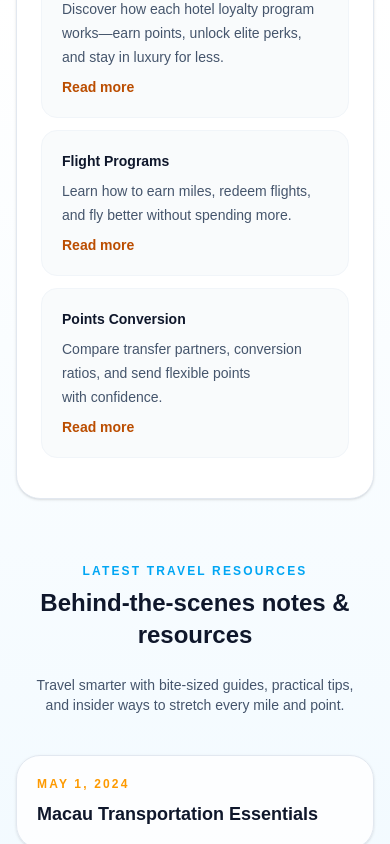
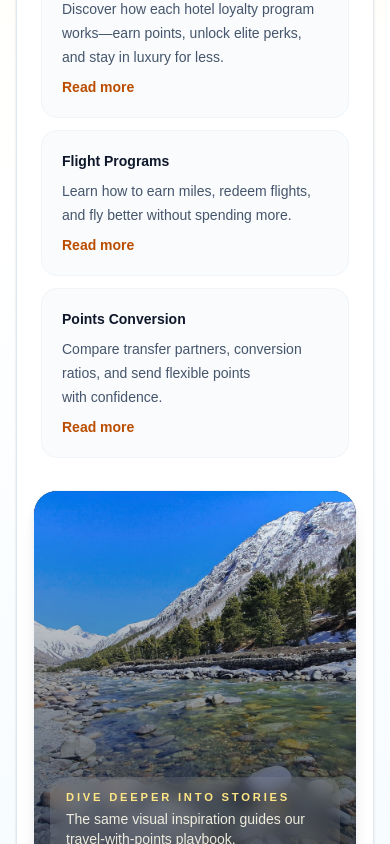
Before and after one commit to bansalmanik/travel-website, a Next.js app: page / in a window 390 px wide. Shown: the part 1156-2000 px from the top of the page. Built offline with nearby package versions, Linux system fonts and the light colour scheme.

Commit message:
Add shared story image to travel with points section

```diff
--- a/app/page.tsx
+++ b/app/page.tsx
@@ -39,6 +39,7 @@ export default async function Home() {
     url: `/travel-resources/${entry.slug}`,
   }));
   const heroImageSrc = "/images/content/cover_1.jpg";
+  const storiesFeatureImageSrc = heroImageSrc;
 
   return (
     <div className="min-h-screen bg-gradient-to-b from-amber-50 via-white to-sky-50 text-slate-900">
@@ -79,6 +80,7 @@ export default async function Home() {
           aria-labelledby="travel-with-points-heading"
           className="rounded-3xl border border-slate-200 bg-white px-6 py-10 shadow-sm sm:px-8 sm:py-12"
         >
+          <div className="grid gap-8 lg:grid-cols-[1.15fr,0.85fr] lg:items-center">
             <div className="space-y-8">
               <div className="space-y-3 text-center md:text-left">
                 <p className="text-xs font-semibold uppercase tracking-[0.18em] text-amber-600">Travel on points</p>
@@ -110,6 +112,24 @@ export default async function Home() {
                   </li>
                 ))}
               </ul>
+            </div>
+
+            <div className="relative -mx-2 overflow-hidden rounded-3xl border border-slate-100 bg-slate-900/90 shadow-lg sm:mx-0">
+              <div className="relative aspect-[5/6]">
+                <Image
+                  src={storiesFeatureImageSrc}
+                  alt="Travel journal cover from the Dive deeper into stories feature"
+                  fill
+                  className="object-cover"
+                  sizes="(min-width: 1024px) 35vw, (min-width: 640px) 50vw, 100vw"
+                />
+                <div className="absolute inset-0 bg-gradient-to-t from-slate-900/80 via-slate-900/40 to-transparent" />
+                <div className="absolute bottom-4 left-4 right-4 space-y-1 rounded-2xl bg-white/10 px-4 py-3 text-white backdrop-blur">
+                  <p className="text-[0.7rem] font-semibold uppercase tracking-[0.25em] text-amber-200">Dive deeper into stories</p>
+                  <p className="text-sm text-amber-50/90">The same visual inspiration guides our travel-with-points playbook.</p>
+                </div>
+              </div>
+            </div>
           </div>
         </section>
 
```
Lines whose indentation alone changed are shown as unchanged.
